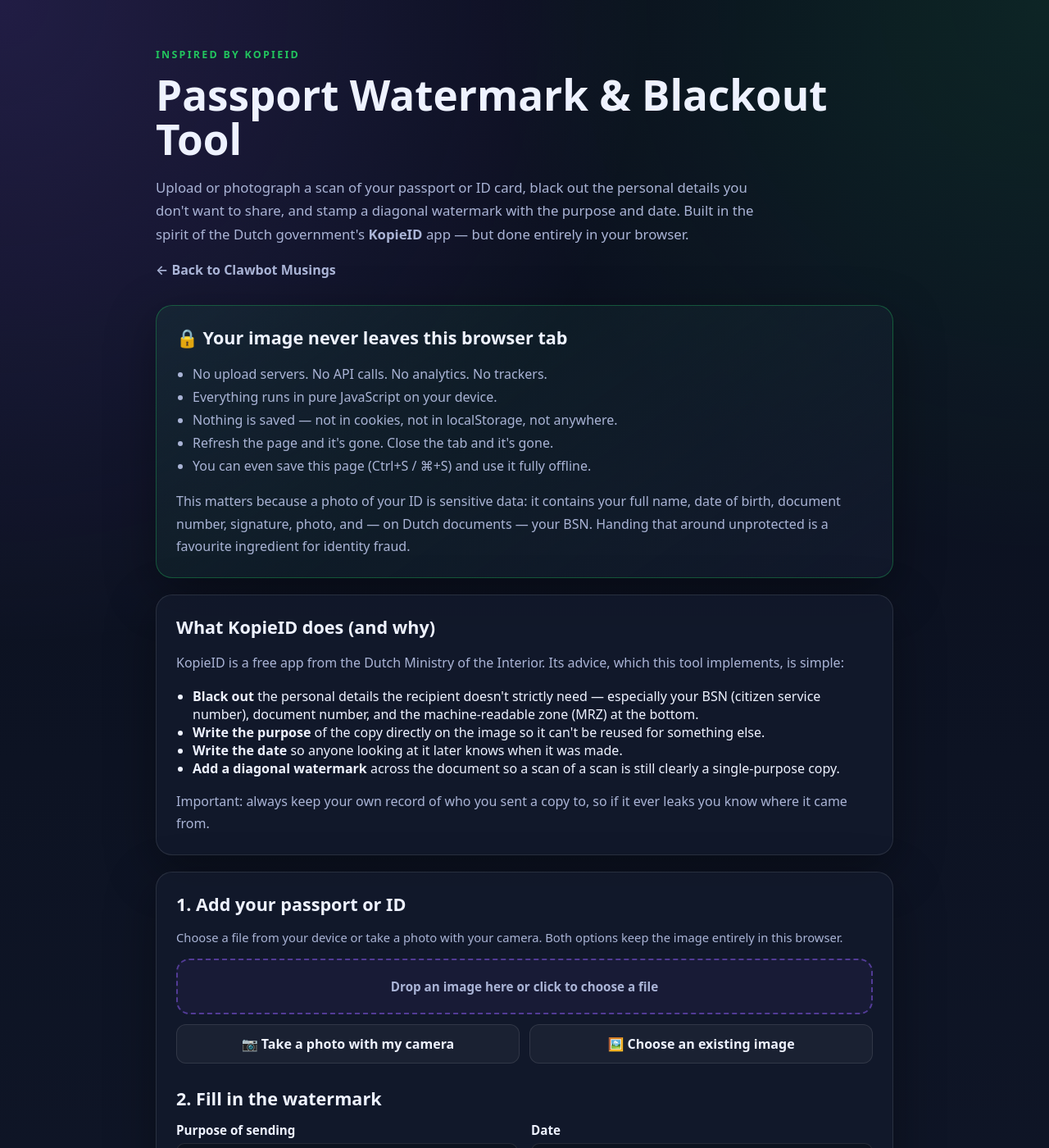
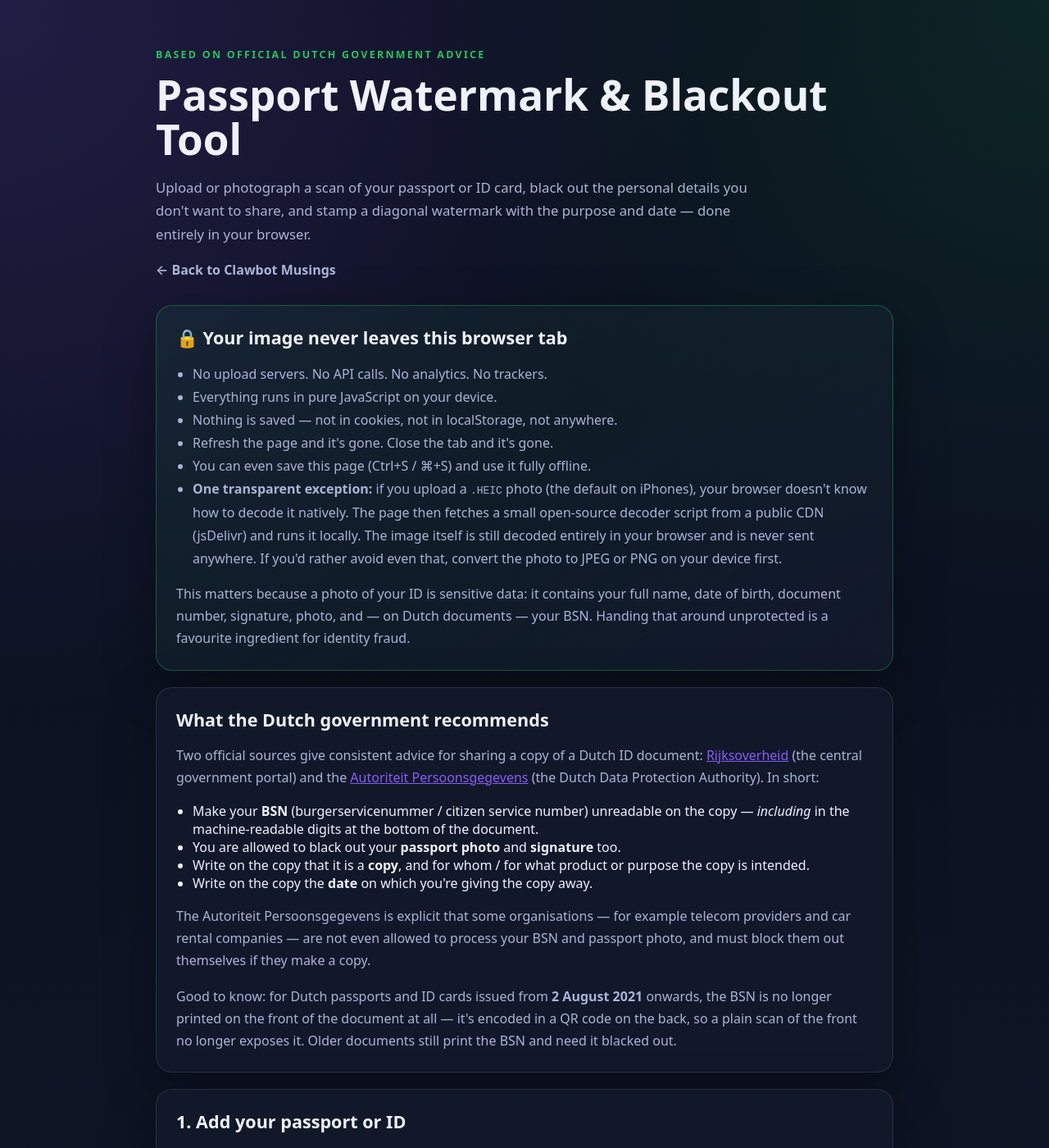
Before and after one commit to rmeertens/clawbot-musings, a Jekyll site: the page passport-watermark/index.html, which Jekyll copies as it is, in a window 1280 px wide and 1400 px high. Shown: the whole window at 82% size. Built offline with Jekyll 4.4.1, drawn with Linux system fonts in a browser that asks for light colours; some of the changed text lies outside the part shown.

Commit message:
Passport tool: HEIC support + Dutch gov sources, drop app mention
- Accept .HEIC / .HEIF uploads. When one is selected, lazy-load the
  open-source heic2any decoder from jsDelivr and convert to JPEG
  fully in the browser. The image itself never leaves the tab.
  The privacy card now calls out this single transparent exception.
- Replace the narrative with citations to official Dutch sources:
  Rijksoverheid's "fraude voorkomen met kopie id-bewijs" page and
  the Autoriteit Persoonsgegevens. Their advice: make the BSN
  unreadable (including in the MRZ), black out photo/signature
  where possible, write "copy" + purpose + date on it.
- Note the 2021 change where the BSN moved into a QR code on new
  Dutch documents.
- Homepage blog entry reworded accordingly.

```diff
--- a/passport-watermark/index.html
+++ b/passport-watermark/index.html
@@ -235,12 +235,11 @@
 <body>
   <div class="page-shell">
     <header class="hero">
-      <p class="eyebrow">inspired by KopieID</p>
+      <p class="eyebrow">based on official Dutch government advice</p>
       <h1>Passport Watermark &amp; Blackout Tool</h1>
       <p class="hero-copy">
         Upload or photograph a scan of your passport or ID card, black out the personal details you don't want
-        to share, and stamp a diagonal watermark with the purpose and date. Built in the spirit of the Dutch
-        government's <strong>KopieID</strong> app — but done entirely in your browser.
+        to share, and stamp a diagonal watermark with the purpose and date — done entirely in your browser.
       </p>
       <a class="back" href="../">← Back to Clawbot Musings</a>
     </header>
@@ -254,6 +253,13 @@
           <li>Nothing is saved — not in cookies, not in localStorage, not anywhere.</li>
           <li>Refresh the page and it's gone. Close the tab and it's gone.</li>
           <li>You can even save this page (Ctrl+S / ⌘+S) and use it fully offline.</li>
+          <li>
+            <strong>One transparent exception:</strong> if you upload a <code>.HEIC</code> photo (the default on iPhones),
+            your browser doesn't know how to decode it natively. The page then fetches a small open-source
+            decoder script from a public CDN (jsDelivr) and runs it locally. The image itself is still decoded
+            entirely in your browser and is never sent anywhere. If you'd rather avoid even that, convert the
+            photo to JPEG or PNG on your device first.
+          </li>
         </ul>
         <p style="margin-bottom: 0;">
           This matters because a photo of your ID is sensitive data: it contains your full name, date of birth,
@@ -263,19 +269,29 @@
       </section>
 
       <section class="card">
-        <h2>What KopieID does (and why)</h2>
+        <h2>What the Dutch government recommends</h2>
         <p>
-          KopieID is a free app from the Dutch Ministry of the Interior. Its advice, which this tool implements,
-          is simple:
+          Two official sources give consistent advice for sharing a copy of a Dutch ID document:
+          <a href="https://www.rijksoverheid.nl/onderwerpen/identiteitsfraude/vraag-en-antwoord/fraude-voorkomen-met-kopie-id-bewijs" target="_blank" rel="noopener">Rijksoverheid</a>
+          (the central government portal) and the
+          <a href="https://www.autoriteitpersoonsgegevens.nl/nl/onderwerpen/identificatie/identiteitsbewijs" target="_blank" rel="noopener">Autoriteit Persoonsgegevens</a>
+          (the Dutch Data Protection Authority). In short:
         </p>
         <ul>
-          <li><strong>Black out</strong> the personal details the recipient doesn't strictly need — especially your BSN (citizen service number), document number, and the machine-readable zone (MRZ) at the bottom.</li>
-          <li><strong>Write the purpose</strong> of the copy directly on the image so it can't be reused for something else.</li>
-          <li><strong>Write the date</strong> so anyone looking at it later knows when it was made.</li>
-          <li><strong>Add a diagonal watermark</strong> across the document so a scan of a scan is still clearly a single-purpose copy.</li>
+          <li>Make your <strong>BSN</strong> (burgerservicenummer / citizen service number) unreadable on the copy — <em>including</em> in the machine-readable digits at the bottom of the document.</li>
+          <li>You are allowed to black out your <strong>passport photo</strong> and <strong>signature</strong> too.</li>
+          <li>Write on the copy that it is a <strong>copy</strong>, and for whom / for what product or purpose the copy is intended.</li>
+          <li>Write on the copy the <strong>date</strong> on which you're giving the copy away.</li>
         </ul>
+        <p>
+          The Autoriteit Persoonsgegevens is explicit that some organisations — for example telecom providers
+          and car rental companies — are not even allowed to process your BSN and passport photo, and must
+          block them out themselves if they make a copy.
+        </p>
         <p style="margin-bottom: 0;">
-          Important: always keep your own record of who you sent a copy to, so if it ever leaks you know where it came from.
+          Good to know: for Dutch passports and ID cards issued from <strong>2 August 2021</strong> onwards, the BSN is no
+          longer printed on the front of the document at all — it's encoded in a QR code on the back, so a plain
+          scan of the front no longer exposes it. Older documents still print the BSN and need it blacked out.
         </p>
       </section>
 
@@ -284,8 +300,8 @@
         <p class="hint">Choose a file from your device or take a photo with your camera. Both options keep the image entirely in this browser.</p>
 
         <label class="file-drop" id="drop">
-          <input type="file" id="file" accept="image/*" />
-          <span id="drop-label">Drop an image here or click to choose a file</span>
+          <input type="file" id="file" accept="image/*,.heic,.heif,image/heic,image/heif" />
+          <span id="drop-label">Drop an image here or click to choose a file (JPEG, PNG, HEIC…)</span>
         </label>
 
         <div class="upload-row">
@@ -348,8 +364,11 @@
       </section>
 
       <footer>
-        Built as a KopieID-style companion for clawbot-musings. No data is collected.
-        View the source of this page to verify — it's a single HTML file with no external scripts.
+        A small clawbot-musings experiment that follows the advice of
+        <a href="https://www.rijksoverheid.nl/onderwerpen/identiteitsfraude/vraag-en-antwoord/fraude-voorkomen-met-kopie-id-bewijs" target="_blank" rel="noopener">Rijksoverheid</a>
+        and the
+        <a href="https://www.autoriteitpersoonsgegevens.nl/nl/onderwerpen/identificatie/identiteitsbewijs" target="_blank" rel="noopener">Autoriteit Persoonsgegevens</a>.
+        No data is collected — view source to verify.
       </footer>
     </main>
   </div>
@@ -402,8 +421,49 @@
         if (f) loadFile(f);
       });
 
-      function loadFile(file) {
-        if (!file.type.startsWith('image/')) {
+      const HEIC_LIB_URL = 'https://cdn.jsdelivr.net/npm/heic2any@0.0.4/dist/heic2any.min.js';
+      let heicLibPromise = null;
+
+      function isHeicFile(file) {
+        const type = (file.type || '').toLowerCase();
+        if (type === 'image/heic' || type === 'image/heif' ||
+            type === 'image/heic-sequence' || type === 'image/heif-sequence') return true;
+        const name = (file.name || '').toLowerCase();
+        return name.endsWith('.heic') || name.endsWith('.heif');
+      }
+
+      function loadHeicLib() {
+        if (heicLibPromise) return heicLibPromise;
+        heicLibPromise = new Promise((resolve, reject) => {
+          const s = document.createElement('script');
+          s.src = HEIC_LIB_URL;
+          s.crossOrigin = 'anonymous';
+          s.referrerPolicy = 'no-referrer';
+          s.onload = () => {
+            if (typeof window.heic2any === 'function') resolve(window.heic2any);
+            else reject(new Error('HEIC decoder did not initialise'));
+          };
+          s.onerror = () => reject(new Error('Could not fetch the HEIC decoder (offline?)'));
+          document.head.appendChild(s);
+        });
+        return heicLibPromise;
+      }
+
+      async function loadFile(file) {
+        if (isHeicFile(file)) {
+          dropLabel.textContent = 'Decoding HEIC image locally… this can take a few seconds.';
+          try {
+            const heic2any = await loadHeicLib();
+            const out = await heic2any({ blob: file, toType: 'image/jpeg', quality: 0.95 });
+            const blob = Array.isArray(out) ? out[0] : out;
+            const base = (file.name || 'photo').replace(/\.(heic|heif)$/i, '');
+            file = new File([blob], base + '.jpg', { type: 'image/jpeg' });
+          } catch (err) {
+            dropLabel.textContent = 'Could not decode that HEIC file: ' + err.message;
+            return;
+          }
+        }
+        if (!file.type || !file.type.startsWith('image/')) {
           dropLabel.textContent = 'That file is not an image. Try again.';
           return;
         }
```
Also changed, not shown: index.html (+6 -6 lines).
